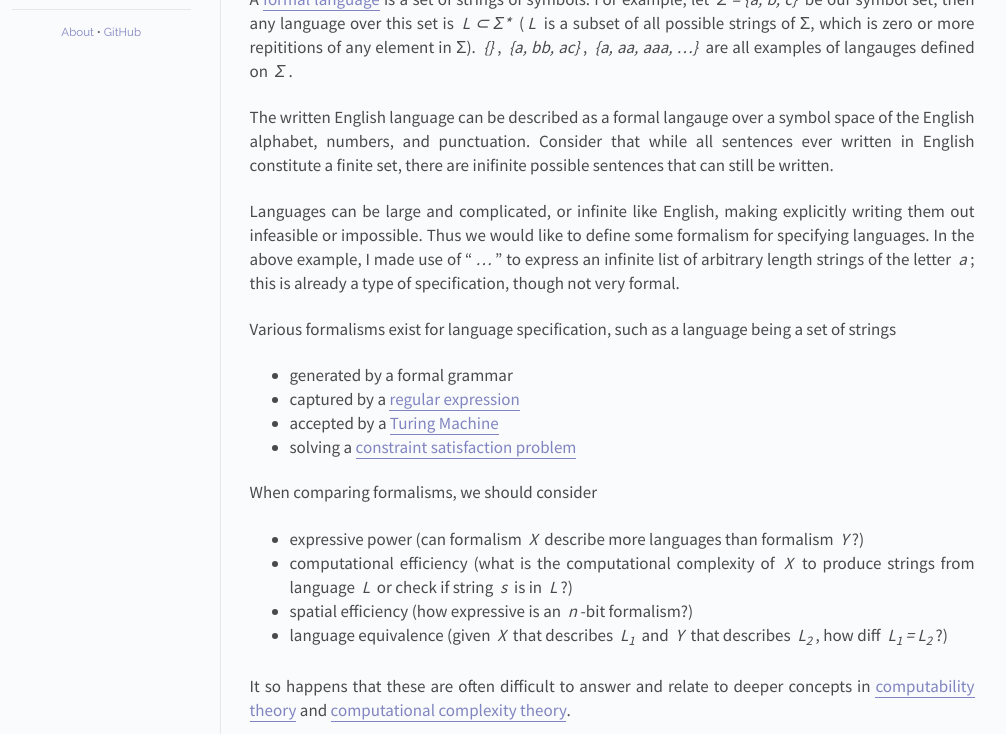
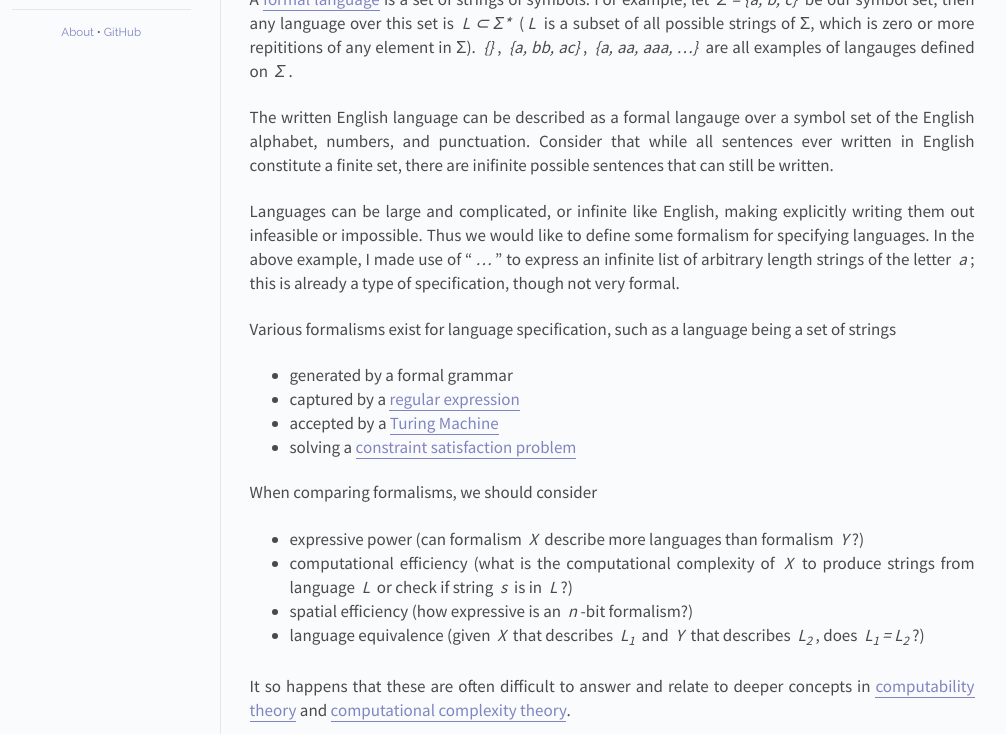
Before and after one commit to FluxLemur/fluxlemur.github.io, a Jekyll site: the page built from _posts/2015-03-24-grammar.md, in a window 1280 px wide. Shown: the part 292-1026 px from the top of the page, without its empty margins (138-1144 px from the left). Built offline with Jekyll 4.4.1, drawn with Linux system fonts in a browser that asks for light colours; nearby versions of some CDN libraries; some of the changed text lies outside the part shown.

```diff
--- a/_posts/2015-03-24-grammar.md
+++ b/_posts/2015-03-24-grammar.md
@@ -6,7 +6,7 @@ edited:
 categories: posts
 ---
 
-<script src="http://ajax.googleapis.com/ajax/libs/jquery/1.9.0/jquery.min.js" type="text/javascript"></script>
+<script src="https://ajax.googleapis.com/ajax/libs/jquery/1.9.0/jquery.min.js" type="text/javascript"></script>
 <script src="/scripts/skulpt.min.js" type="text/javascript"></script>
 <script src="/scripts/skulpt-stdlib.js" type="text/javascript"></script>
 <script src="/assets/python/util.js" type="text/javascript"></script>
@@ -38,7 +38,7 @@ any element in &Sigma;).
 of langauges defined on *&Sigma;*.
 
 The written English language can be described as a formal langauge over a
-symbol space of the English alphabet, numbers, and punctuation. Consider that
+symbol set of the English alphabet, numbers, and punctuation. Consider that
 while all sentences ever written in English constitute a finite set, there are
 inifinite possible sentences that can still be written.
 
@@ -63,7 +63,7 @@ When comparing formalisms, we should consider
     to produce strings from language *L* or check if string *s* is in *L*?)
   - spatial efficiency (how expressive is an *n*-bit formalism?)
   - language equivalence (given *X* that describes *L<sub>1</sub>* and *Y* that
-    describes *L<sub>2</sub>*, how diff *L<sub>1</sub> = L<sub>2</sub>*?)
+    describes *L<sub>2</sub>*, does *L<sub>1</sub> = L<sub>2</sub>*?)
 
 It so happens that these are often difficult to answer and relate to
 deeper concepts in [computability theory](http://en.wikipedia.org/wiki/Computability_theory)
@@ -150,7 +150,7 @@ the assumption we are dealing with the standard written form, the kind
 Oxford English Dictionary would accept.
 
 As already mentioned, we can model standard English as an infinite language.
-It then follows to wonder, might we be able to construct a grammar
+It then follows to wonder: might we be able to construct a grammar
 that can generate the language? We should consider what
 type of formal language English is to determine which type of grammar is
 sufficiently expressive.
@@ -237,8 +237,7 @@ print generate(language, START)
 <br />
 
 ### Some Remarks
-
-The above example is a random generative grammar, that weighs each right hand side production
+The above example is a random generative grammar that weighs each right hand side production
 rule equally. We have implicitly introduced a
 [probabilistic context free grammar](http://en.wikipedia.org/wiki/Stochastic_context-free_grammar).
 
```
Also changed, not shown: other parts of _posts/2015-03-24-grammar.md (+1 -1 lines), _posts/2015-02-23-hello.md (+1 -1 lines), _posts/2015-03-01-python.md (+1 -1 lines), 1 other file.
